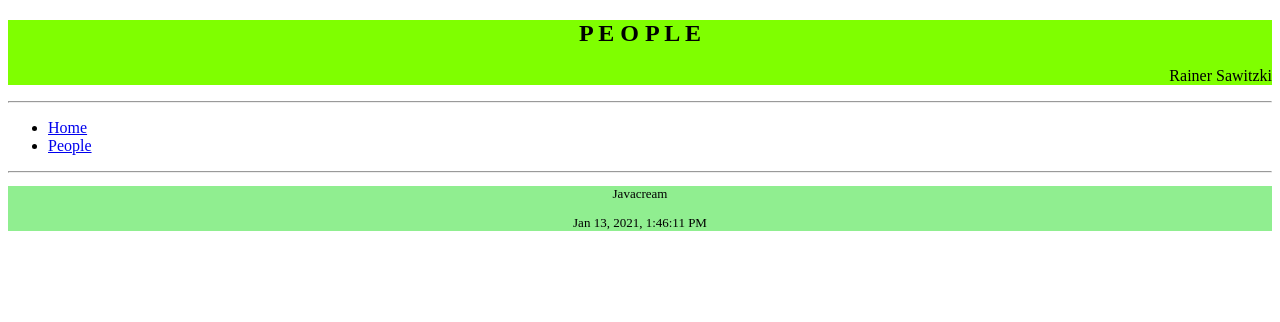
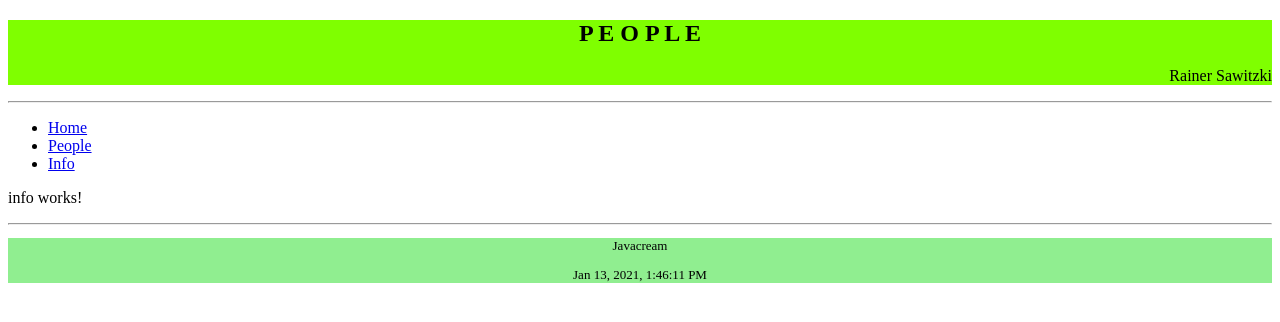
Before and after one commit to Javacream/org.javacream.training.angular, an Angular app in the folder training/: page /info in a window 1280 px wide. Before the commit this address led to /. Shown: the top 322 px of the page. Built offline with nearby package versions, Linux system fonts and the light colour scheme.

Commit message:
introduce third route

```diff
--- a/training/src/app/app.component.html
+++ b/training/src/app/app.component.html
@@ -4,6 +4,7 @@
     <ul>
         <li><a routerLink="/home" routerLinkActive="true>">Home</a></li>
         <li><a routerLink="/people" routerLinkActive="true>">People</a></li>
+        <li><a routerLink="/info" routerLinkActive="true>">Info</a></li>
     </ul>
 </nav>
 <router-outlet></router-outlet>
--- a/training/src/app/app.module.ts
+++ b/training/src/app/app.module.ts
@@ -14,10 +14,12 @@ import { PersonCreateComponent } from './people/components/person-create/person-
 import { HttpClientModule } from '@angular/common/http';
 import { RouterModule, Routes } from '@angular/router';
 import { HomeComponent } from './people/components/home/home.component';
+import { InfoComponent } from './people/components/info/info.component';
 
 const routes:Routes = [
   {path: "home", component: HomeComponent},
   {path: "people", component: ContentComponent},
+  {path: "info", component: InfoComponent},
 
 ]
 @NgModule({
@@ -31,7 +33,8 @@ const routes:Routes = [
     PersonComponent,
     PersonSearchComponent,
     PersonCreateComponent,
-    HomeComponent
+    HomeComponent,
+    InfoComponent
   ],
   imports: [
     BrowserModule, FormsModule, HttpClientModule, RouterModule.forRoot(routes)
--- /dev/null
+++ b/training/src/app/people/components/info/info.component.html
@@ -0,0 +1 @@
+<p>info works!</p>
--- /dev/null
+++ b/training/src/app/people/components/info/info.component.ts
@@ -0,0 +1,15 @@
+import { Component, OnInit } from '@angular/core';
+
+@Component({
+  selector: 'app-info',
+  templateUrl: './info.component.html',
+  styleUrls: ['./info.component.css']
+})
+export class InfoComponent implements OnInit {
+
+  constructor() { }
+
+  ngOnInit(): void {
+  }
+
+}
```
Also changed, not shown: training/src/app/people/components/info/info.component.css (added), 1 other file (tests, documents, lock files or other folders).
